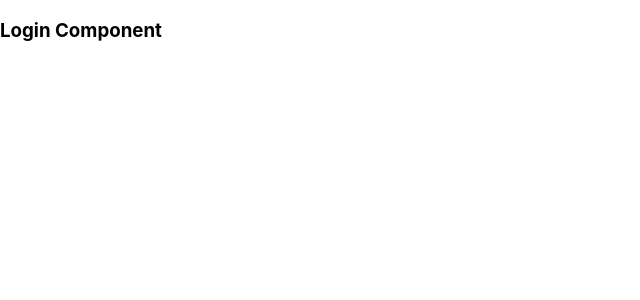
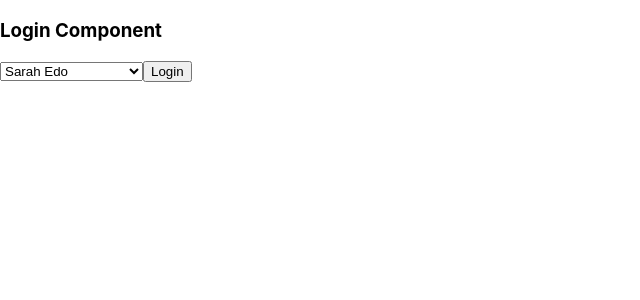
Before and after one commit to albehery/u-project-wyr, a React (Create React App) app: page / in a window 1280 px wide. Shown: the top 300 px of the page, without its empty margins (0-640 px from the left). Built offline with nearby package versions, Linux system fonts and the light colour scheme.

Commit message:
feat:set authed user on login component

```diff
--- a/src/components/Login.js
+++ b/src/components/Login.js
@@ -5,18 +5,30 @@ import { setAuthedUser } from '../actions/authedUser'
 
 class Login extends React.Component {
 
-    handleLogin = e => {
-        e.preventDefault();
-        const { setAuthedUser } = this.props;
-        const authedUser = this.state.value;
-        setAuthedUser(authedUser)
+    handleLogin = (e) => {
+        e.preventDefault()
+        const userID = this.userID.value;
+        const { dispatch } = this.props;
+        if (userID !== '') {
+            dispatch(setAuthedUser(userID))
+        }
     }
 
+
     render() {
-        console.log(this.props.users)
+        const { users } = this.props;
         return (
             <div className="login card">
                 <h3>Login Component</h3>
+                <form onSubmit={this.handleLogin}>
+                    <select ref={(id) => (this.userID = id)}>
+                        <option value="" disabled>Select name to login</option>
+                        {users.map((user) =>
+                            <option key={user.id} value={user.id}>{user.name}</option>
+                        )}
+                    </select>
+                    <input type="submit" value="Login" />
+                </form>
             </div>
         )
     }
@@ -28,4 +40,4 @@ function mapStateToProps({ users }) {
     }
 }
 
-export default connect(mapStateToProps, { setAuthedUser })(Login)
+export default connect(mapStateToProps)(Login)
```
